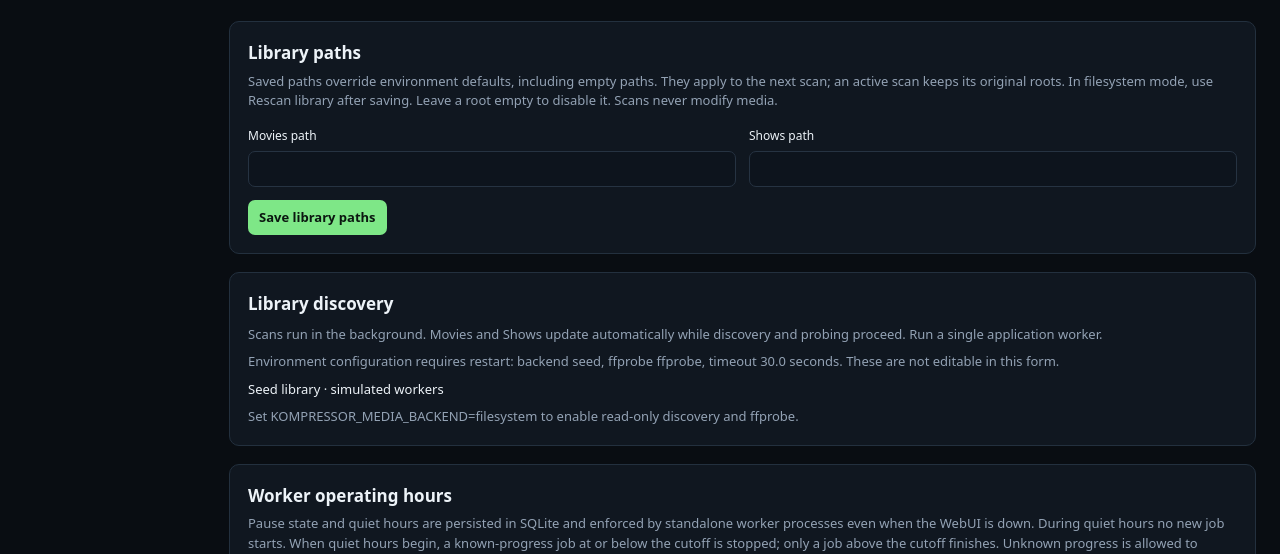
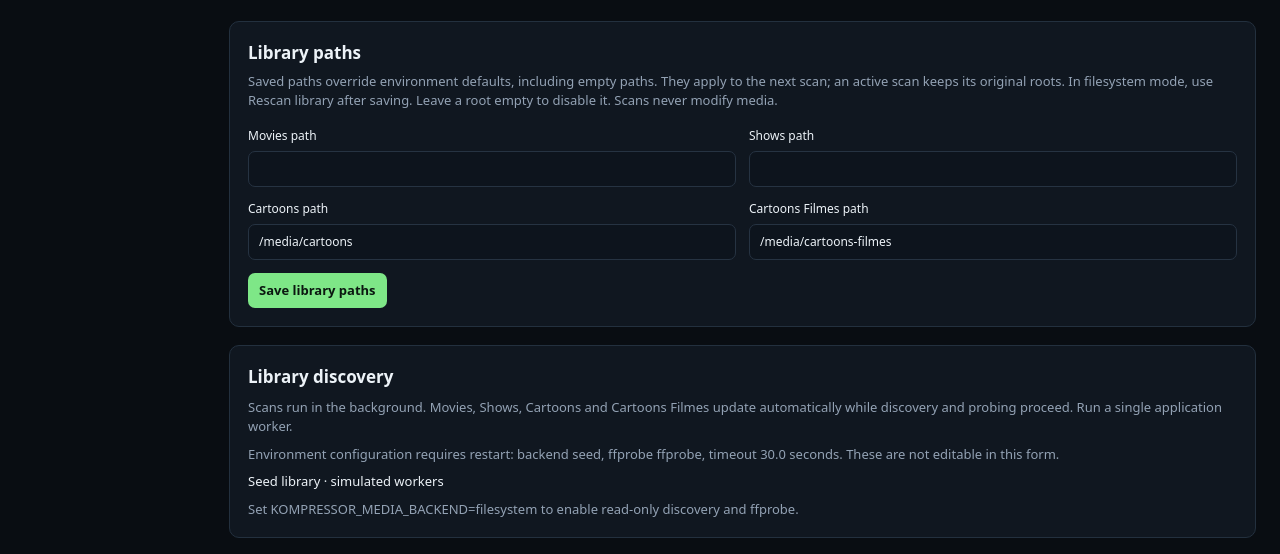
Before and after one commit to m0nte1ro/kompressor, a FastAPI app: page /settings in a window 1280 px wide. Shown: the part 2425-2979 px from the top of the page. Run offline with FastAPI, Linux system fonts and the light colour scheme; data comes from the database, SQL or seed files in the repository; data that the repository does not hold is empty.

Commit message:
Expose independent animation library navigation and path settings

```diff
--- a/app/templates/settings.html
+++ b/app/templates/settings.html
@@ -40,11 +40,13 @@
   <form id="library-paths-form" class="field-grid">
     <label class="field">Movies path<input name="movies_path" value="{{ library_paths.movies_path }}" maxlength="500"></label>
     <label class="field">Shows path<input name="shows_path" value="{{ library_paths.shows_path }}" maxlength="500"></label>
+    <label class="field">Cartoons path<input name="cartoons_path" value="{{ library_paths.cartoons_path }}" maxlength="500"></label>
+    <label class="field">Cartoons Filmes path<input name="cartoons_filmes_path" value="{{ library_paths.cartoons_filmes_path }}" maxlength="500"></label>
     <div class="settings-actions"><button type="submit" class="primary">Save library paths</button><span id="library-paths-status" class="muted" role="status"></span></div>
   </form>
 </section>
 <section class="card future-settings"><h2>Library discovery</h2>
-  <p class="muted">Scans run in the background. Movies and Shows update automatically while discovery and probing proceed. Run a single application worker.</p>
+  <p class="muted">Scans run in the background. Movies, Shows, Cartoons and Cartoons Filmes update automatically while discovery and probing proceed. Run a single application worker.</p>
   <p class="muted">Environment configuration requires restart: backend {{ runtime_settings.startup.media_backend or scan_status.backend }}, ffprobe {{ runtime_settings.startup.ffprobe_binary or 'ffprobe' }}, timeout {{ runtime_settings.startup.ffprobe_timeout or 30 }} seconds. These are not editable in this form.</p>
   <p>{{ 'Read-only filesystem inventory ·' if scan_status.backend == 'filesystem' else 'Seed library ·' }} {{ 'real encoding available' if runtime_settings.encoding_enabled else 'simulated workers' if scan_status.backend == 'seed' else 'encoding disabled' }}</p>
   {% if scan_status.backend == 'filesystem' %}<button class="primary" data-scan-library>Rescan library</button><p id="scan-status" role="status">{{ scan_status.state }}</p><ul id="scan-errors"></ul>{% else %}<p class="muted">Set KOMPRESSOR_MEDIA_BACKEND=filesystem to enable read-only discovery and ffprobe.</p>{% endif %}
```
